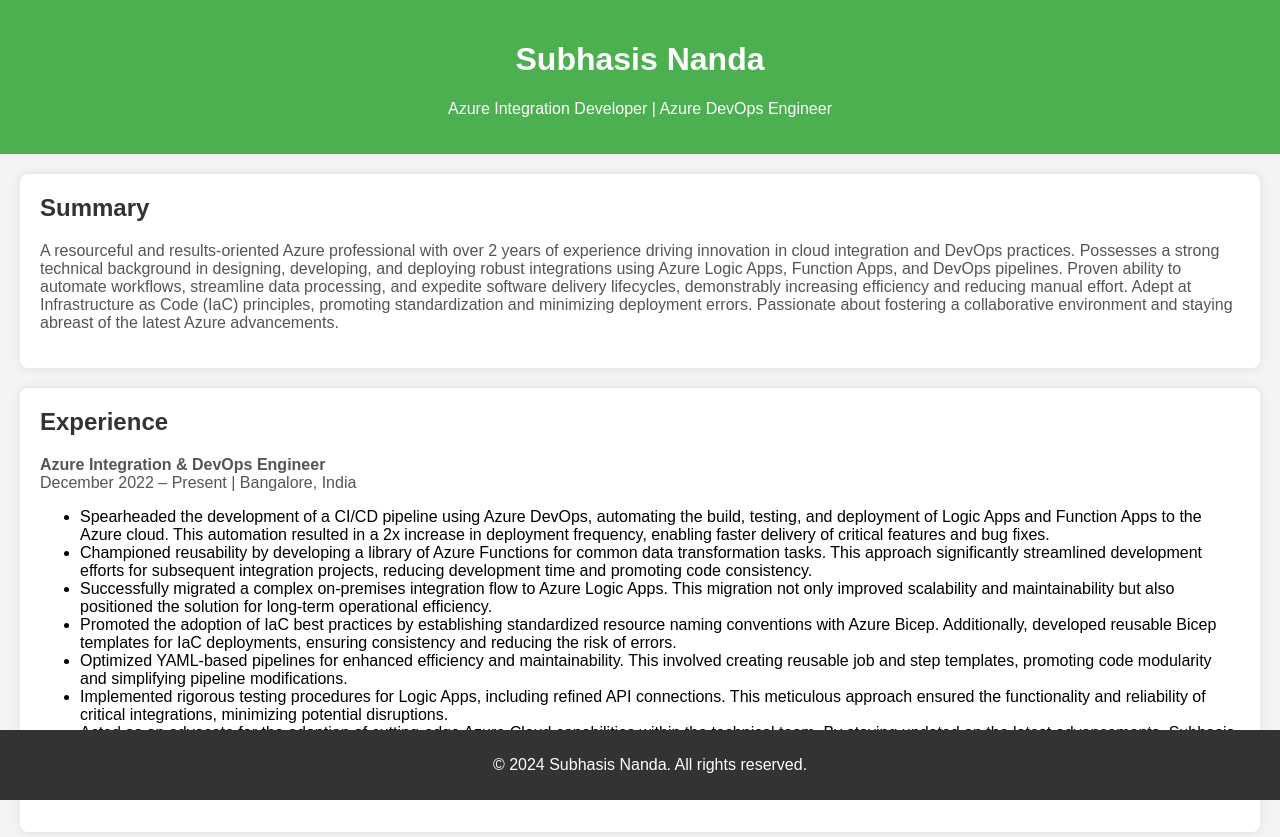
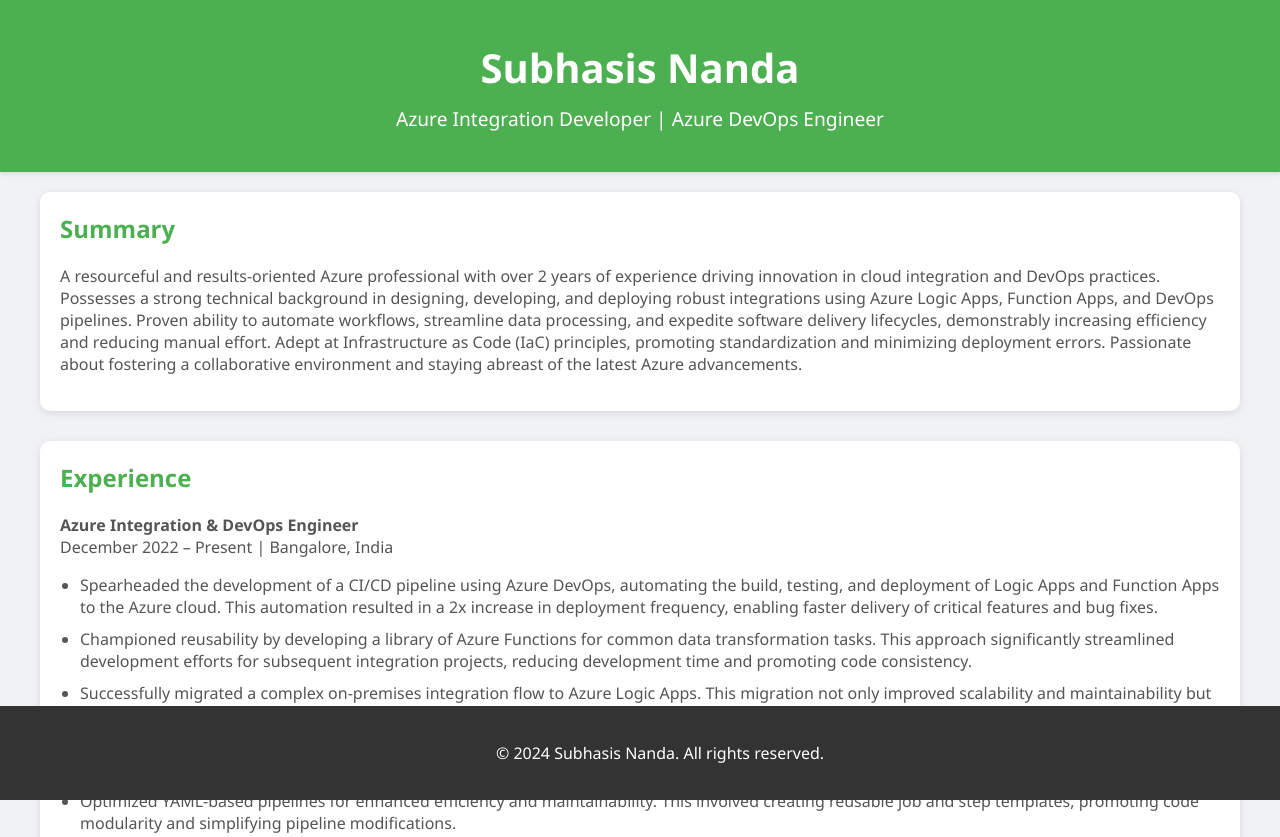
Before and after one commit to Subhasis0007/subhasis-portfolio, a plain HTML site: page index.html in a window 1280 px wide. Shown: the top 837 px of the page. Drawn offline with Linux system fonts and the light colour scheme.

Commit message:
Update index.html

```diff
--- a/index.html
+++ b/index.html
@@ -6,39 +6,58 @@
     <title>Subhasis Nanda | Azure Integration Developer</title>
     <style>
         body {
-            font-family: Arial, sans-serif;
+            font-family: 'Segoe UI', Tahoma, Geneva, Verdana, sans-serif;
             margin: 0;
             padding: 0;
-            background-color: #f4f4f4;
+            background-color: #f0f2f5;
+            color: #333;
         }
         .header {
             background-color: #4CAF50;
             color: white;
-            padding: 20px;
+            padding: 40px 20px;
             text-align: center;
+            box-shadow: 0 2px 4px rgba(0, 0, 0, 0.1);
+        }
+        .header h1 {
+            margin: 0;
+            font-size: 2.5em;
+        }
+        .header p {
+            font-size: 1.2em;
+            margin: 10px 0 0;
         }
         .content {
             padding: 20px;
+            max-width: 1200px;
+            margin: auto;
         }
         .section {
-            margin-bottom: 20px;
+            margin-bottom: 30px;
             padding: 20px;
             background-color: white;
-            border-radius: 8px;
-            box-shadow: 0 0 10px rgba(0,0,0,0.1);
+            border-radius: 10px;
+            box-shadow: 0 2px 8px rgba(0, 0, 0, 0.1);
         }
         .section h2 {
             margin-top: 0;
-            color: #333;
+            color: #4CAF50;
         }
         .section p {
             color: #555;
+        }
+        .section ul {
+            padding-left: 20px;
+            color: #555;
+        }
+        .section ul li {
+            margin-bottom: 10px;
         }
         .portfolio-item {
             margin-bottom: 20px;
         }
         .portfolio-item h3 {
-            margin: 0;
+            margin: 0 0 10px;
             color: #4CAF50;
         }
         .portfolio-item p {
@@ -49,7 +68,7 @@
             background-color: #333;
             color: white;
             text-align: center;
-            padding: 10px;
+            padding: 20px;
             position: fixed;
             width: 100%;
             bottom: 0;
```
